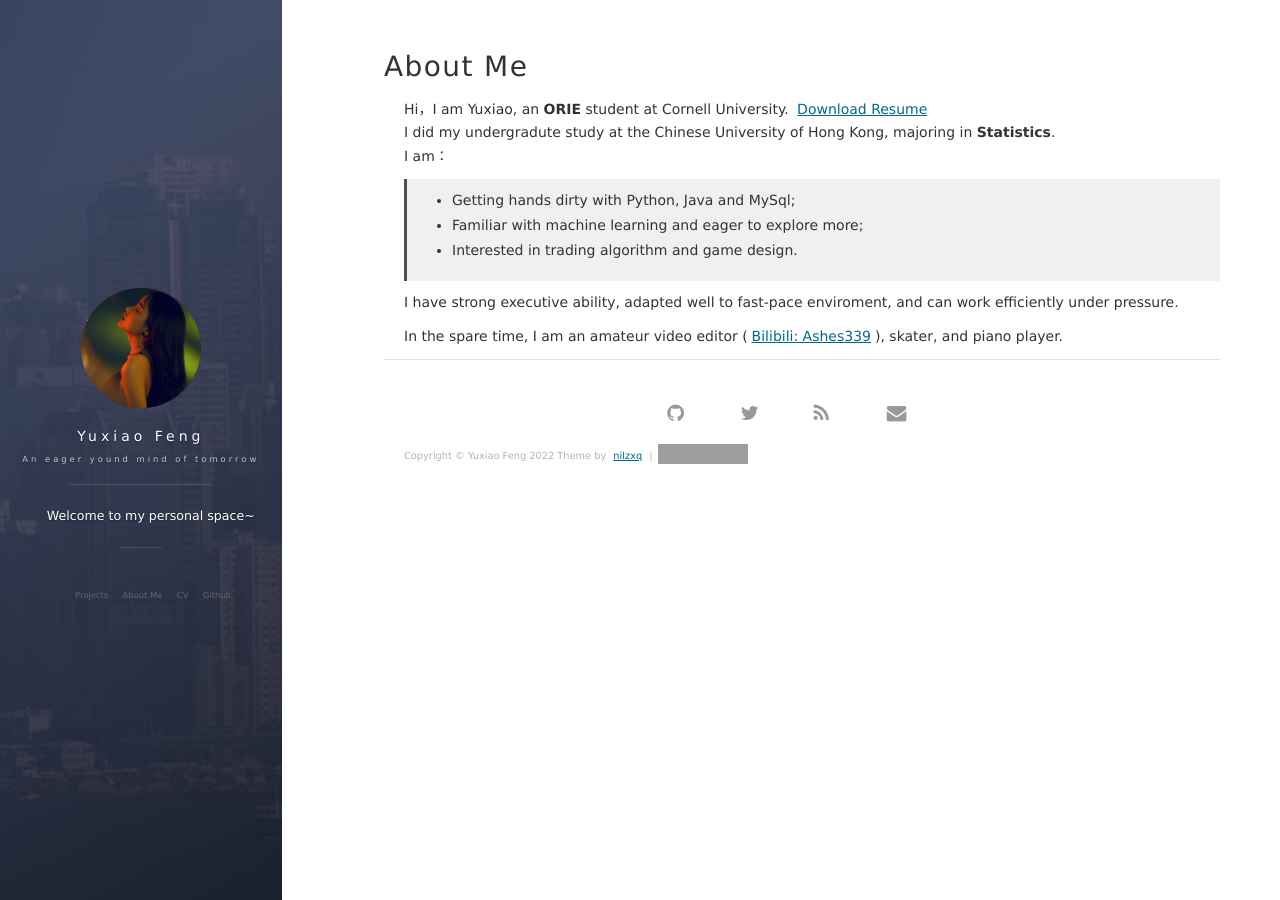
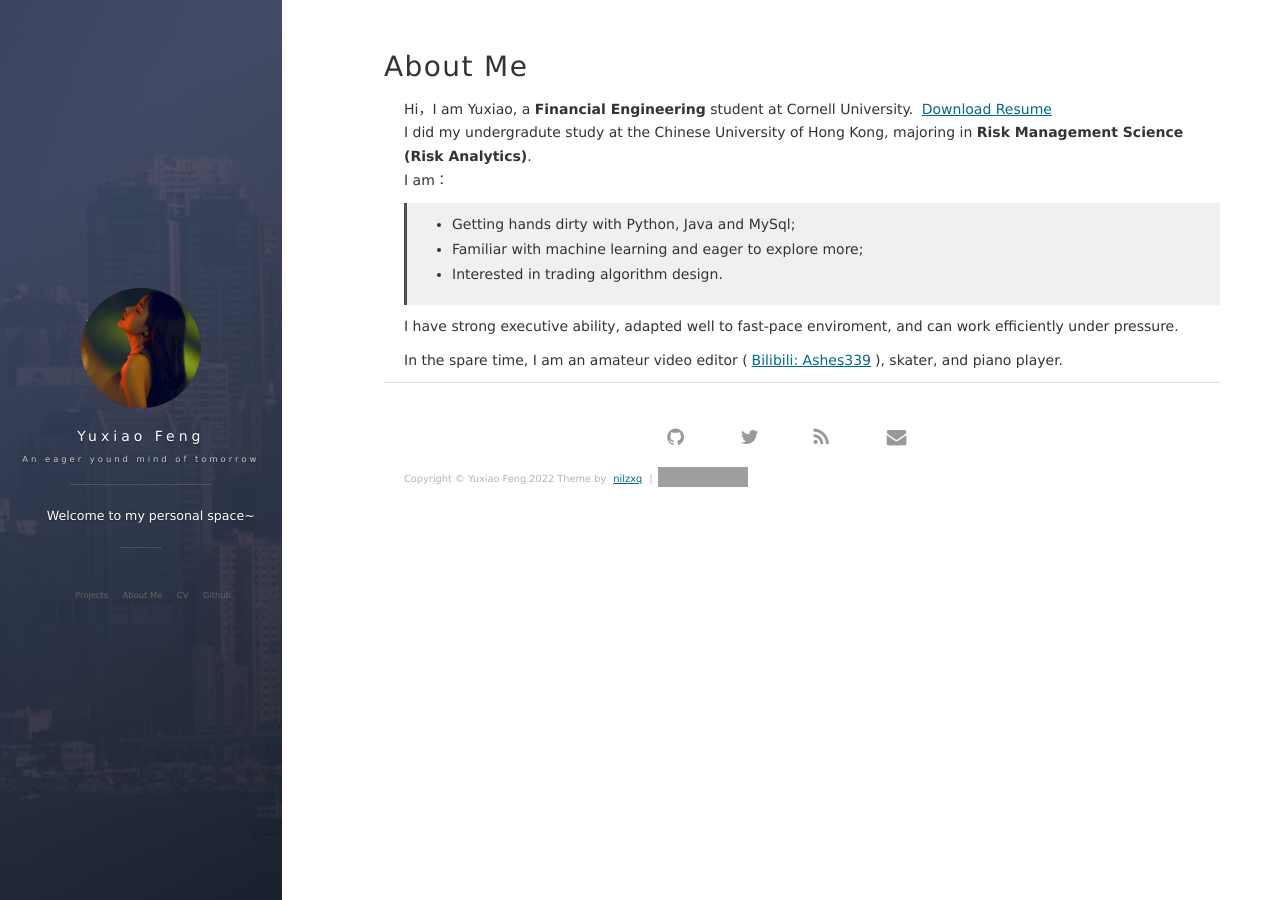
Before and after one commit to yf254/yf254.github.io, a Jekyll site: the page built from about.md, in a window 1280 px wide. Built offline with Jekyll 4.4.1, drawn with Linux system fonts in a browser that asks for light colours; nearby versions of some CDN libraries; comment, search, counter and statistics services are not loaded; grey boxes are pictures that could not be loaded.

Commit message:
Update about.md

```diff
--- a/about.md
+++ b/about.md
@@ -3,12 +3,12 @@ layout: page
 title: About Me
 ---
 
-Hi，I am Yuxiao, an <strong>ORIE</strong> student at Cornell University. <a href="/Yuxiao Feng Resume (1).pdf" target="_blank">Download Resume</a><br>
-I did my undergradute study at the Chinese University of Hong Kong, majoring in <strong>Statistics</strong>.<br>
+Hi，I am Yuxiao, a <strong>Financial Engineering</strong> student at Cornell University. <a href="/Yuxiao Feng_Resume_0622.pdf" target="_blank">Download Resume</a><br>
+I did my undergradute study at the Chinese University of Hong Kong, majoring in <strong>Risk Management Science (Risk Analytics)</strong>.<br>
 I am：
 >* Getting hands dirty with Python, Java and MySql;
 >* Familiar with machine learning and eager to explore more;
->* Interested in trading algorithm and game design.
+>* Interested in trading algorithm design.
 
 <p>
 <p>
```
